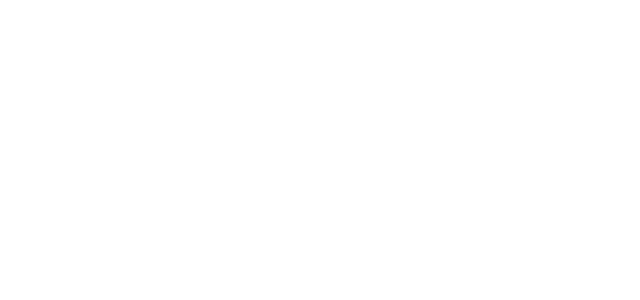
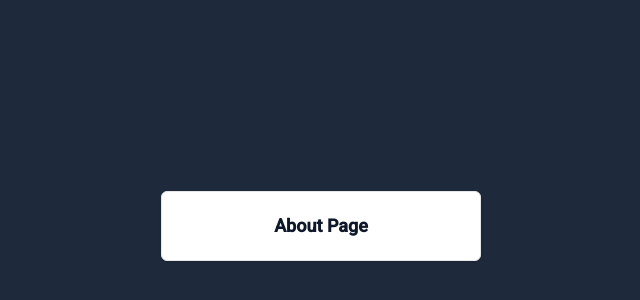
Before and after one commit to etherealTech/ethereal-ng13-starter, an Angular app: page /ethereal-ng13-starter/about in a window 1280 px wide. Before the commit this address led to /ethereal-ng13-starter/. Shown: the part 174-474 px from the top of the page, without its empty margins (319-959 px from the left). Built offline with nearby package versions, Linux system fonts and the light colour scheme.

Commit message:
added about page

```diff
--- a/angular.json
+++ b/angular.json
@@ -20,7 +20,7 @@
         "build": {
           "builder": "@angular-devkit/build-angular:browser",
           "options": {
-            "outputPath": "dist/ethereal-ng13-starter",
+            "outputPath": "dist",
             "index": "src/index.html",
             "main": "src/main.ts",
             "polyfills": "src/polyfills.ts",
--- a/src/app/app.module.ts
+++ b/src/app/app.module.ts
@@ -6,16 +6,18 @@
 import { AppComponent } from './app.component';
 import { BrowserAnimationsModule } from '@angular/platform-browser/animations';
 import { WelcomeComponent } from './pages/welcome/welcome.component';
+import { AboutComponent } from './pages/about/about.component';
 
 @NgModule({
   declarations: [
     AppComponent,
-    WelcomeComponent
+    WelcomeComponent,
+    AboutComponent,
   ],
   imports: [
     BrowserModule,
     RouterModule.forRoot(routes),
-    BrowserAnimationsModule
+    BrowserAnimationsModule,
   ],
   providers: [],
   bootstrap: [AppComponent]
--- a/src/app/app.routing.ts
+++ b/src/app/app.routing.ts
@@ -1,10 +1,16 @@
 import { RouterModule, Routes } from '@angular/router';
 import { WelcomeComponent } from './pages/welcome/welcome.component';
+import { AboutComponent } from './pages/about/about.component';
 
 export const routes: Routes = [
   {
     path: '',
     pathMatch: 'full',
     component: WelcomeComponent,
+  },
+  {
+    path: 'about',
+    pathMatch: 'full',
+    component: AboutComponent,
   }
 ];
--- /dev/null
+++ b/src/app/pages/about/about.component.html
@@ -0,0 +1,6 @@
+<div class="fixed inset-0 h-screen w-screen bg-slate-800 text-slate-900 flex justify-center items-center">
+  <!-- card -->
+  <div class="rounded-md shadow bg-white border border-gray-200 p-3 w-full mx-4 sm:w-[320px] sm:m-0">
+    <h1 class="text-lg text-center font-semibold px-4 py-2">About Page</h1>
+  </div>
+</div>
--- a/src/index.html
+++ b/src/index.html
@@ -3,7 +3,7 @@
 <head>
   <meta charset="utf-8">
   <title>EtherealNg13Starter</title>
-  <base href="./">
+  <base href="/ethereal-ng13-starter/">
   <meta name="viewport" content="width=device-width, initial-scale=1">
   <link rel="icon" type="image/x-icon" href="favicon.ico">
   <link rel="preconnect" href="https://fonts.gstatic.com">
```
Also changed, not shown: src/app/pages/about/about.component.ts (added, +7 -0 lines).
